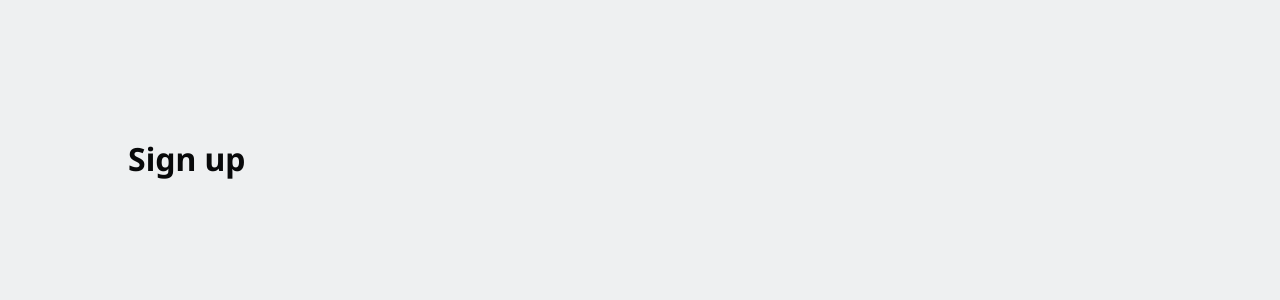
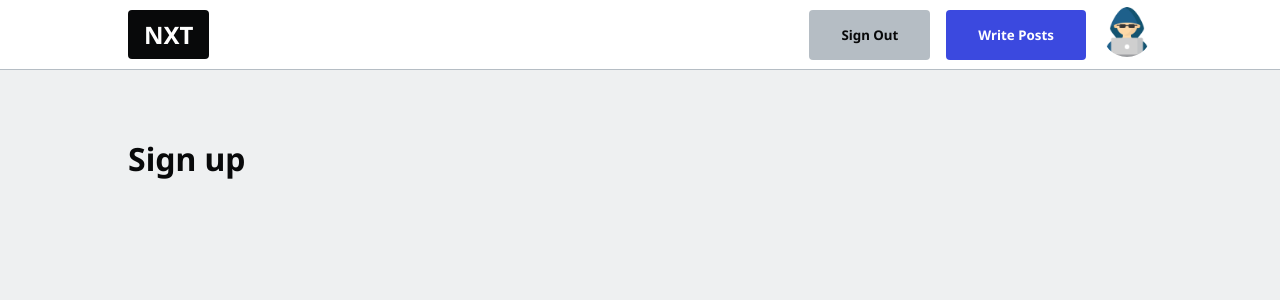
Before and after one commit to mtsanford/vercel-test, a Next.js app: page /admin in a window 1280 px wide. Shown: the top 300 px of the page. Built offline with nearby package versions, Linux system fonts and the light colour scheme.

Commit message:
navbar & loader

```diff
--- /dev/null
+++ b/components/Loader.tsx
@@ -0,0 +1,4 @@
+// Loading Spinner
+export default function Loader({ show }) {
+  return show ? <div className="loader"></div> : null;
+}
--- a/components/Navbar.tsx
+++ b/components/Navbar.tsx
@@ -0,0 +1,58 @@
+import Link from "next/link";
+import { useRouter } from "next/router";
+import { useContext } from "react";
+// import { UserContext } from "@lib/context";
+// import { auth } from "@lib/firebase";
+
+// Top navbar
+export default function Navbar() {
+  const user = true;
+  const username = true;
+
+  const router = useRouter();
+
+  const signOut = () => {
+    // auth.signOut();
+    router.reload();
+  };
+
+  return (
+    <nav className="navbar">
+      <ul>
+        <li>
+          <Link href="/">
+            <button className="btn-logo">NXT</button>
+          </Link>
+        </li>
+
+        {/* user is signed-in and has username */}
+        {username && (
+          <>
+            <li className="push-left">
+              <button onClick={signOut}>Sign Out</button>
+            </li>
+            <li>
+              <Link href="/admin">
+                <button className="btn-blue">Write Posts</button>
+              </Link>
+            </li>
+            <li>
+              <Link href={`/${username}`}>
+                <img src={user?.photoURL || "/hacker.png"} />
+              </Link>
+            </li>
+          </>
+        )}
+
+        {/* user is not signed OR has not created username */}
+        {!username && (
+          <li>
+            <Link href="/enter">
+              <button className="btn-blue">Log in</button>
+            </Link>
+          </li>
+        )}
+      </ul>
+    </nav>
+  );
+}
--- a/pages/_app.tsx
+++ b/pages/_app.tsx
@@ -1,7 +1,13 @@
+import Navbar from '../components/Navbar'
 import '../styles/globals.css'
 
 function MyApp({ Component, pageProps }) {
-  return <Component {...pageProps} />
+  return (
+    <>
+    <Navbar />
+    <Component {...pageProps} />
+  </>
+  )
 }
 
 export default MyApp
```
Also changed, not shown: pages/index.tsx (+4 -60 lines), public/google.png (added), public/hacker.png (added).
